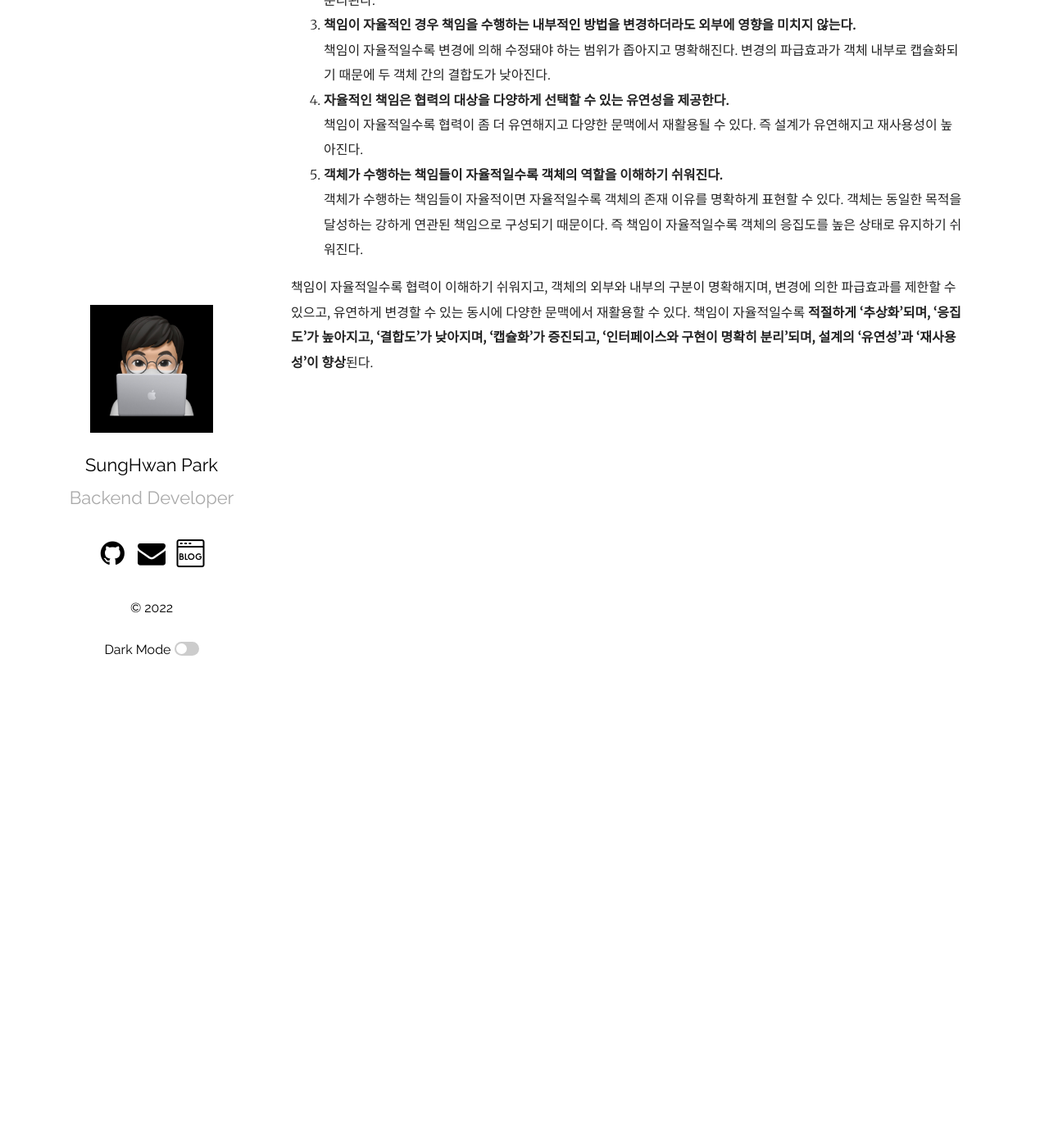
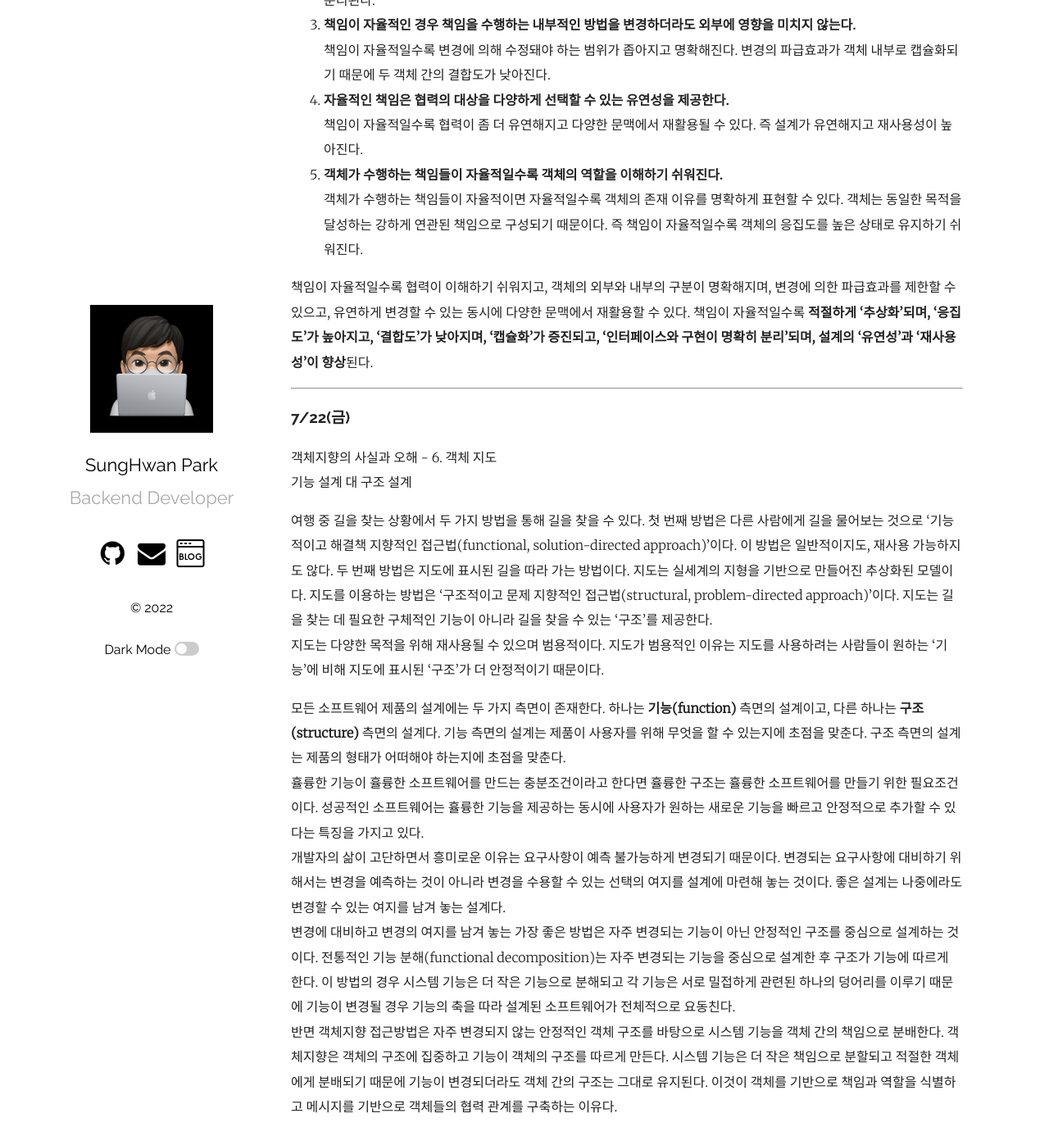
Before and after one commit to park0219/park0219.github.io, a Jekyll site: the page built from _posts/2022-07-01-7월TIL.markdown, in a window 1280 px wide and 1400 px high, scrolled down 22996 px. Shown: the top 1397 px of the window at 82% size. Built offline with Jekyll 4.4.1, drawn with Linux system fonts in a browser that asks for light colours; comment, search, counter and statistics services are not loaded.

Commit message:
feat: 2022-07-22 TIL 추가

```diff
--- a/_posts/2022-07-01-7월TIL.markdown
+++ b/_posts/2022-07-01-7월TIL.markdown
@@ -539,3 +539,19 @@ What/Who 사이클이라는 용어는 역할을 수행할 객체의 인터페이
    객체가 수행하는 책임들이 자율적이면 자율적일수록 객체의 존재 이유를 명확하게 표현할 수 있다. 객체는 동일한 목적을 달성하는 강하게 연관된 책임으로 구성되기 때문이다. 즉 책임이 자율적일수록 객체의 응집도를 높은 상태로 유지하기 쉬워진다.
 
 책임이 자율적일수록 협력이 이해하기 쉬워지고, 객체의 외부와 내부의 구분이 명확해지며, 변경에 의한 파급효과를 제한할 수 있으고, 유연하게 변경할 수 있는 동시에 다양한 문맥에서 재활용할 수 있다. 책임이 자율적일수록 **적절하게 '추상화'되며, '응집도'가 높아지고, '결합도'가 낮아지며, '캡슐화'가 증진되고, '인터페이스와 구현이 명확히 분리'되며, 설계의 '유연성'과 '재사용성'이 향상**된다.
+
+---
+
+### 7/22(금)
+
+객체지향의 사실과 오해 - 6. 객체 지도
+기능 설계 대 구조 설계
+
+여행 중 길을 찾는 상황에서 두 가지 방법을 통해 길을 찾을 수 있다. 첫 번째 방법은 다른 사람에게 길을 물어보는 것으로 '기능적이고 해결책 지향적인 접근법(functional, solution-directed approach)'이다. 이 방법은 일반적이지도, 재사용 가능하지도 않다. 두 번째 방법은 지도에 표시된 길을 따라 가는 방법이다. 지도는 실세계의 지형을 기반으로 만들어진 추상화된 모델이다. 지도를 이용하는 방법은 '구조적이고 문제 지향적인 접근법(structural, problem-directed approach)'이다. 지도는 길을 찾는 데 필요한 구체적인 기능이 아니라 길을 찾을 수 있는 '구조'를 제공한다.
+지도는 다양한 목적을 위해 재사용될 수 있으며 범용적이다. 지도가 범용적인 이유는 지도를 사용하려는 사람들이 원하는 '기능'에 비해 지도에 표시된 '구조'가 더 안정적이기 때문이다.
+
+모든 소프트웨어 제품의 설계에는 두 가지 측면이 존재한다. 하나는 **기능(function)** 측면의 설계이고, 다른 하나는 **구조(structure)** 측면의 설계다. 기능 측면의 설계는 제품이 사용자를 위해 무엇을 할 수 있는지에 초점을 맞춘다. 구조 측면의 설계는 제품의 형태가 어떠해야 하는지에 초점을 맞춘다.
+휼륭한 기능이 휼륭한 소프트웨어를 만드는 충분조건이라고 한다면 휼륭한 구조는 휼륭한 소프트웨어를 만들기 위한 필요조건이다. 성공적인 소프트웨어는 휼륭한 기능을 제공하는 동시에 사용자가 원하는 새로운 기능을 빠르고 안정적으로 추가할 수 있다는 특징을 가지고 있다.
+개발자의 삶이 고단하면서 흥미로운 이유는 요구사항이 예측 불가능하게 변경되기 때문이다. 변경되는 요구사항에 대비하기 위해서는 변경을 예측하는 것이 아니라 변경을 수용할 수 있는 선택의 여지를 설계에 마련해 놓는 것이다. 좋은 설계는 나중에라도 변경할 수 있는 여지를 남겨 놓는 설계다.
+변경에 대비하고 변경의 여지를 남겨 놓는 가장 좋은 방법은 자주 변경되는 기능이 아닌 안정적인 구조를 중심으로 설계하는 것이다. 전통적인 기능 분해(functional decomposition)는 자주 변경되는 기능을 중심으로 설계한 후 구조가 기능에 따르게 한다. 이 방법의 경우 시스템 기능은 더 작은 기능으로 분해되고 각 기능은 서로 밀접하게 관련된 하나의 덩어리를 이루기 때문에 기능이 변경될 경우 기능의 축을 따라 설계된 소프트웨어가 전체적으로 요동친다.
+반면 객체지향 접근방법은 자주 변경되지 않는 안정적인 객체 구조를 바탕으로 시스템 기능을 객체 간의 책임으로 분배한다. 객체지향은 객체의 구조에 집중하고 기능이 객체의 구조를 따르게 만든다. 시스템 기능은 더 작은 책임으로 분할되고 적절한 객체에게 분배되기 때문에 기능이 변경되더라도 객체 간의 구조는 그대로 유지된다. 이것이 객체를 기반으로 책임과 역할을 식별하고 메시지를 기반으로 객체들의 협력 관계를 구축하는 이유다.
```
